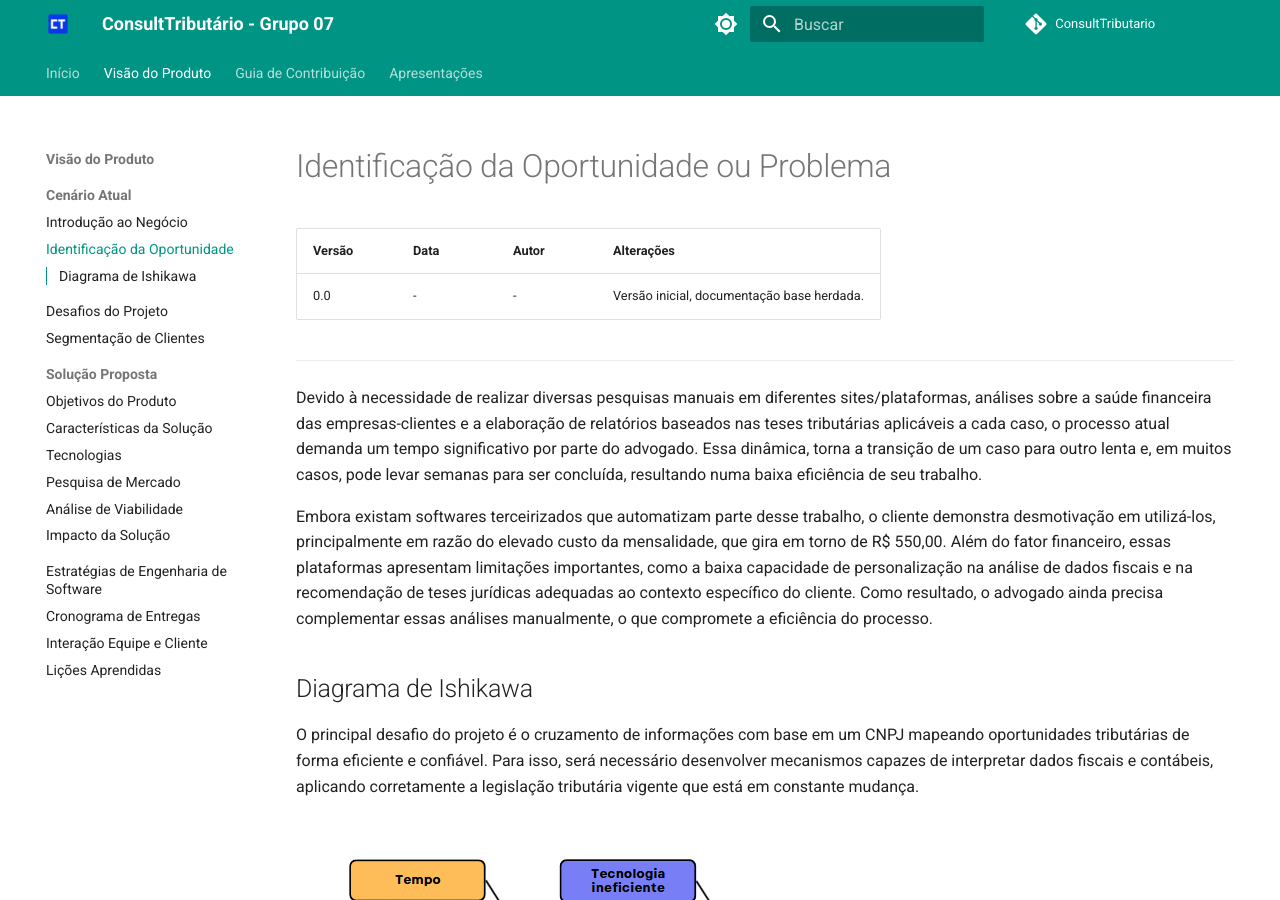
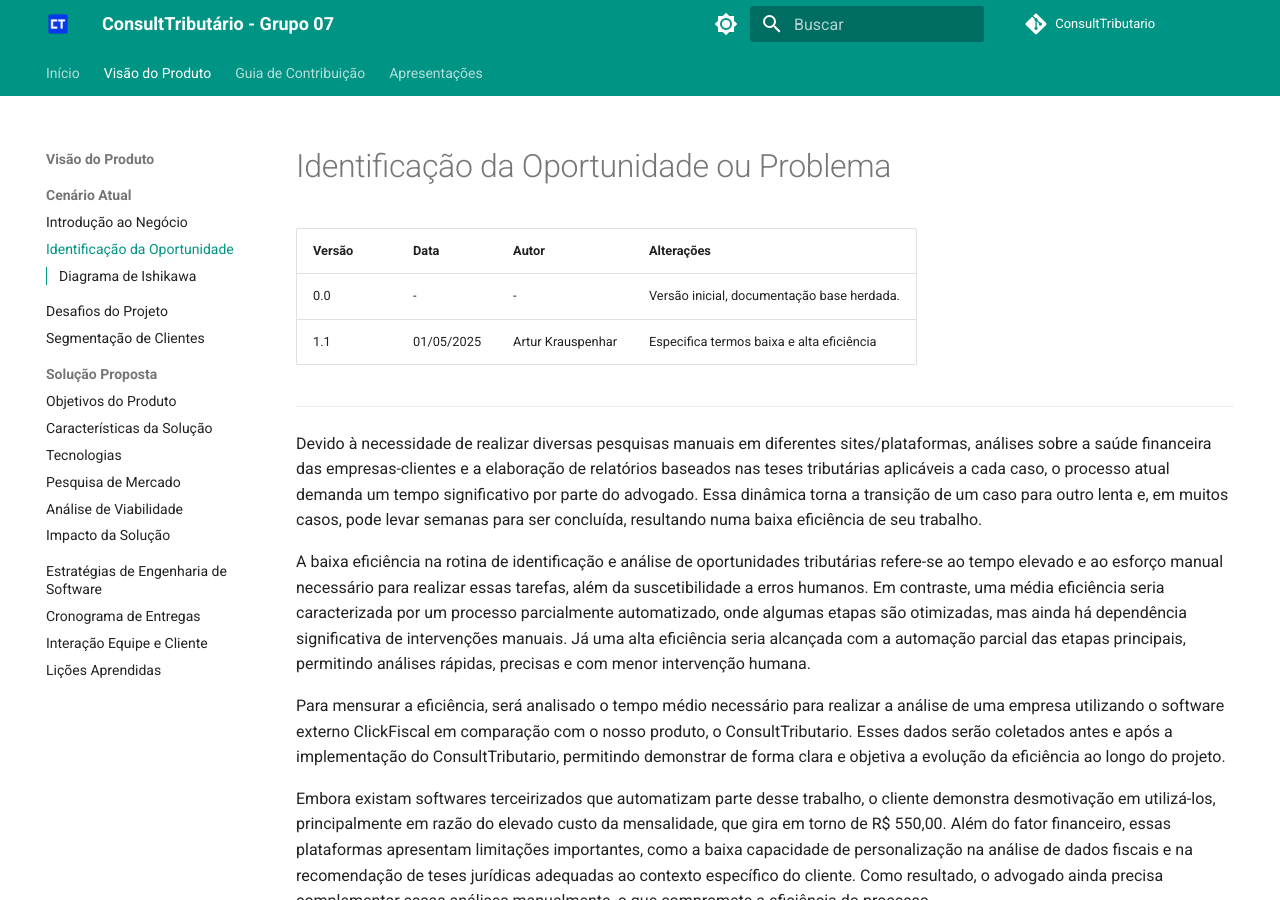
Before and after one commit to mdsreq-fga-unb/2025.1-T02-ConsultTributario, an MkDocs documentation site: the page built from docs/visao-produto/cenario-atual/oportunidade.md, in a window 1280 px wide and 900 px high. Built offline with MkDocs 1.6.1 and Material for MkDocs 9.7.7, drawn with Linux system fonts in a browser that asks for light colours; comment, search, counter and statistics services are not loaded.

Commit message:
docs: especifica as metricas baixa e alta eficiência

```diff
--- a/docs/visao-produto/cenario-atual/oportunidade.md
+++ b/docs/visao-produto/cenario-atual/oportunidade.md
@@ -1,12 +1,17 @@
 # Identificação da Oportunidade ou Problema
 
-| Versão | Data | Autor | Alterações |
-|--------|------|-------|------------|
-| 0.0    | -    | -     | Versão inicial, documentação base herdada. |
+| Versão | Data       | Autor             | Alterações                                 |
+| ------ | ---------- | ----------------- | ------------------------------------------ |
+| 0.0    | -          | -                 | Versão inicial, documentação base herdada. |
+| 1.1    | 01/05/2025 | Artur Krauspenhar | Especifica termos baixa e alta eficiência  |
 
 ---
 
-Devido à necessidade de realizar diversas pesquisas manuais em diferentes sites/plataformas, análises sobre a saúde financeira das empresas-clientes e a elaboração de relatórios baseados nas teses tributárias aplicáveis a cada caso, o processo atual demanda um tempo significativo por parte do advogado. Essa dinâmica, torna a transição de um caso para outro lenta e, em muitos casos, pode levar semanas para ser concluída, resultando numa baixa eficiência de seu trabalho.
+Devido à necessidade de realizar diversas pesquisas manuais em diferentes sites/plataformas, análises sobre a saúde financeira das empresas-clientes e a elaboração de relatórios baseados nas teses tributárias aplicáveis a cada caso, o processo atual demanda um tempo significativo por parte do advogado. Essa dinâmica torna a transição de um caso para outro lenta e, em muitos casos, pode levar semanas para ser concluída, resultando numa baixa eficiência de seu trabalho.
+
+A baixa eficiência na rotina de identificação e análise de oportunidades tributárias refere-se ao tempo elevado e ao esforço manual necessário para realizar essas tarefas, além da suscetibilidade a erros humanos. Em contraste, uma média eficiência seria caracterizada por um processo parcialmente automatizado, onde algumas etapas são otimizadas, mas ainda há dependência significativa de intervenções manuais. Já uma alta eficiência seria alcançada com a automação parcial das etapas principais, permitindo análises rápidas, precisas e com menor intervenção humana.
+
+Para mensurar a eficiência, será analisado o tempo médio necessário para realizar a análise de uma empresa utilizando o software externo ClickFiscal em comparação com o nosso produto, o ConsultTributario. Esses dados serão coletados antes e após a implementação do ConsultTributario, permitindo demonstrar de forma clara e objetiva a evolução da eficiência ao longo do projeto.
 
 Embora existam softwares terceirizados que automatizam parte desse trabalho, o cliente demonstra desmotivação em utilizá-los, principalmente em razão do elevado custo da mensalidade, que gira em torno de R$ 550,00. Além do fator financeiro, essas plataformas apresentam limitações importantes, como a baixa capacidade de personalização na análise de dados fiscais e na recomendação de teses jurídicas adequadas ao contexto específico do cliente. Como resultado, o advogado ainda precisa complementar essas análises manualmente, o que compromete a eficiência do processo.
 
```
